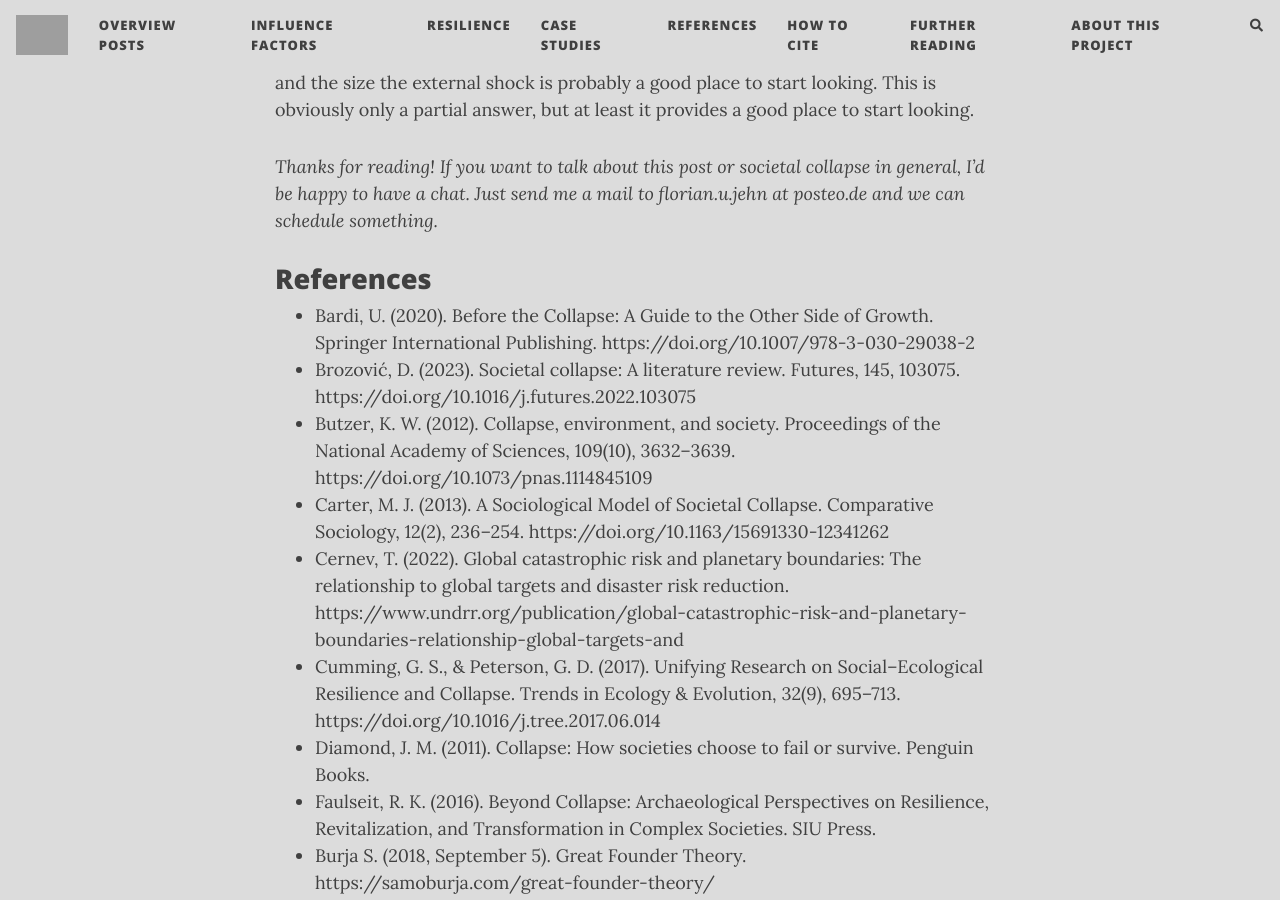
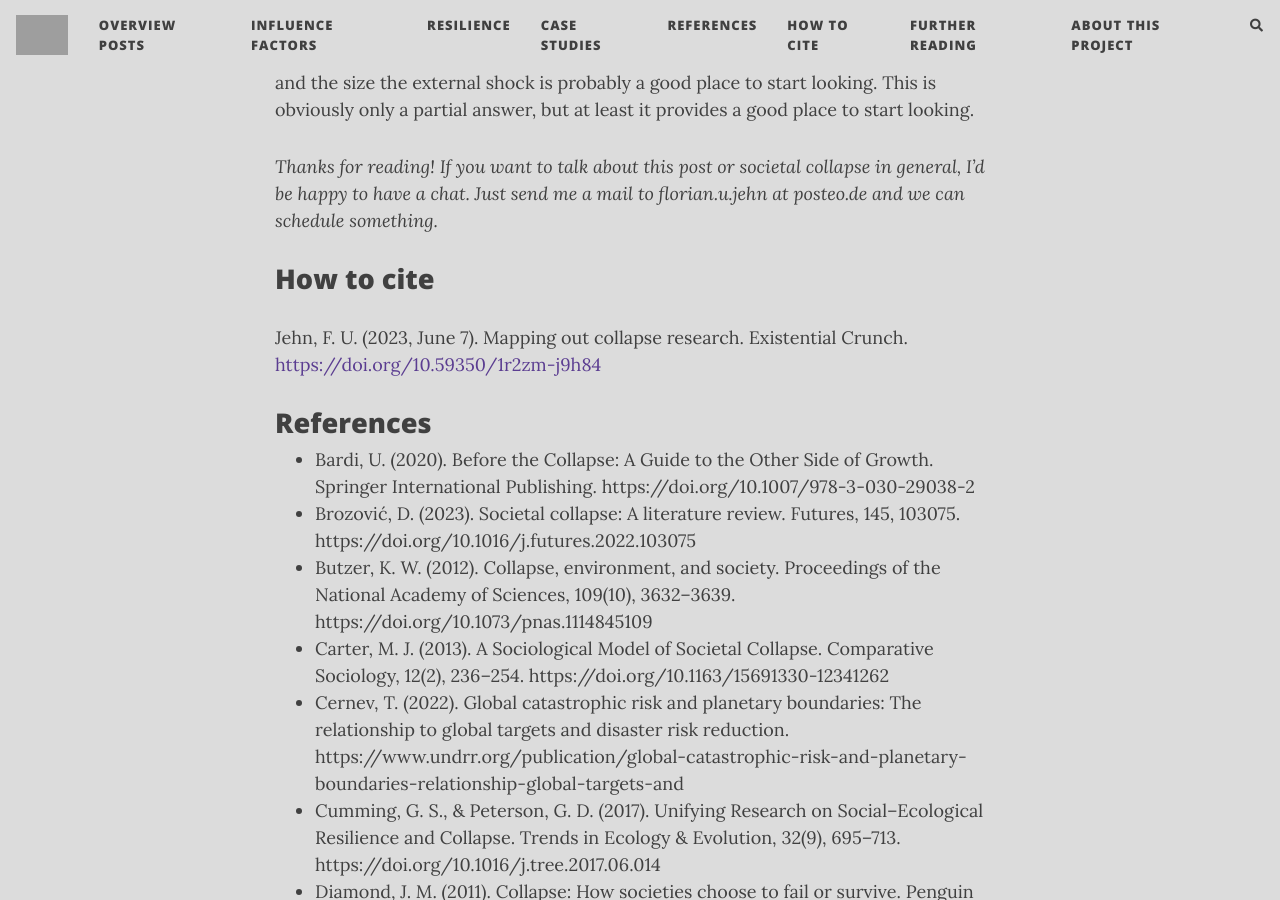
Before and after one commit to florianjehn/Societal_Collapse, a Jekyll site: the page built from _posts/2023-06-06-collapse_overview.md, in a window 1280 px wide and 900 px high, scrolled down 10577 px. Built offline with Jekyll 4.4.1, drawn with Linux system fonts in a browser that asks for light colours; nearby versions of some CDN libraries; comment, search, counter and statistics services are not loaded; grey boxes are pictures that could not be loaded.

Commit message:
Update 2023-06-06-collapse_overview.md

```diff
--- a/_posts/2023-06-06-collapse_overview.md
+++ b/_posts/2023-06-06-collapse_overview.md
@@ -113,6 +113,9 @@ The closest to having an actual model of collapse prediction is the field of str
 
 *Thanks for reading! If you want to talk about this post or societal collapse in general, I’d be happy to have a chat. Just send me a mail to florian.u.jehn at posteo.de and we can schedule something.*
 
+## How to cite
+Jehn, F. U. (2023, June 7). Mapping out collapse research. Existential Crunch. [https://doi.org/10.59350/1r2zm-j9h84](https://doi.org/10.59350/1r2zm-j9h84)
+
 ## References
 
 * Bardi, U. (2020). Before the Collapse: A Guide to the Other Side of Growth. Springer International Publishing. https://doi.org/10.1007/978-3-030-29038-2
```
